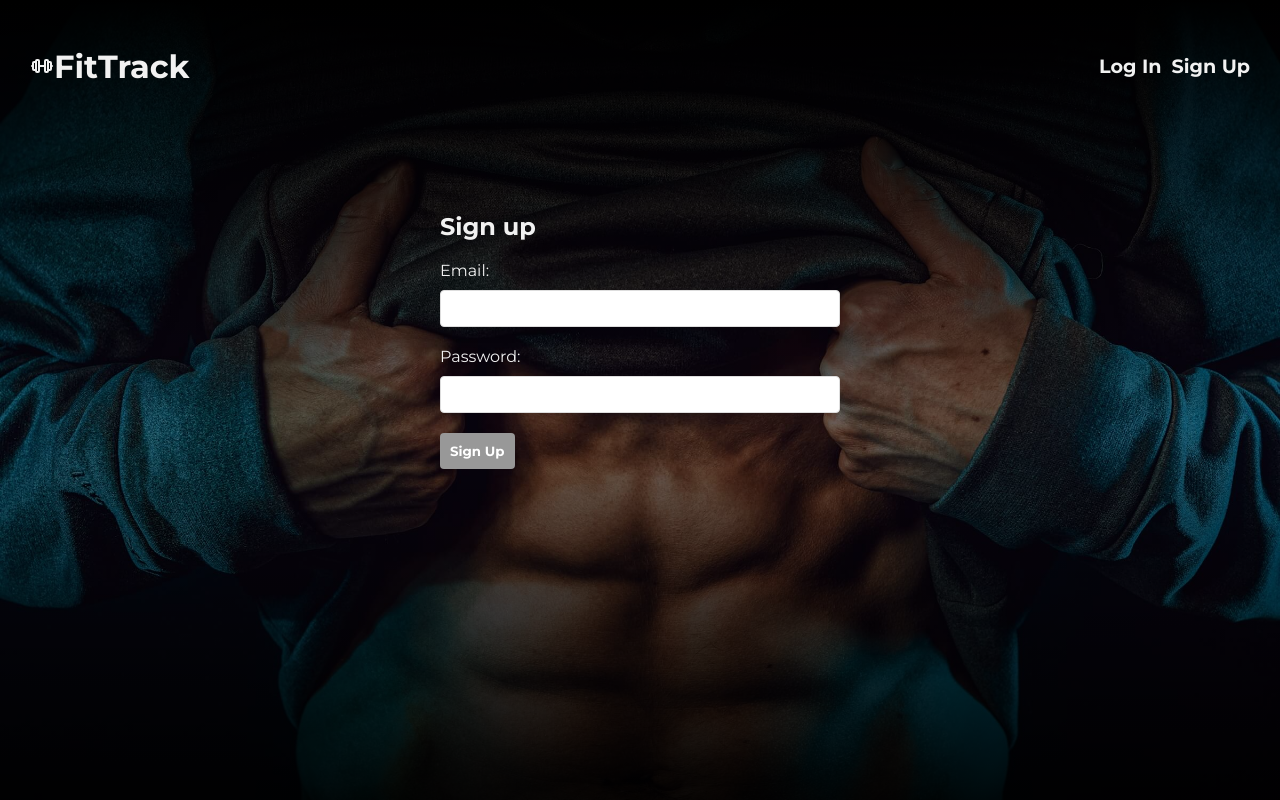
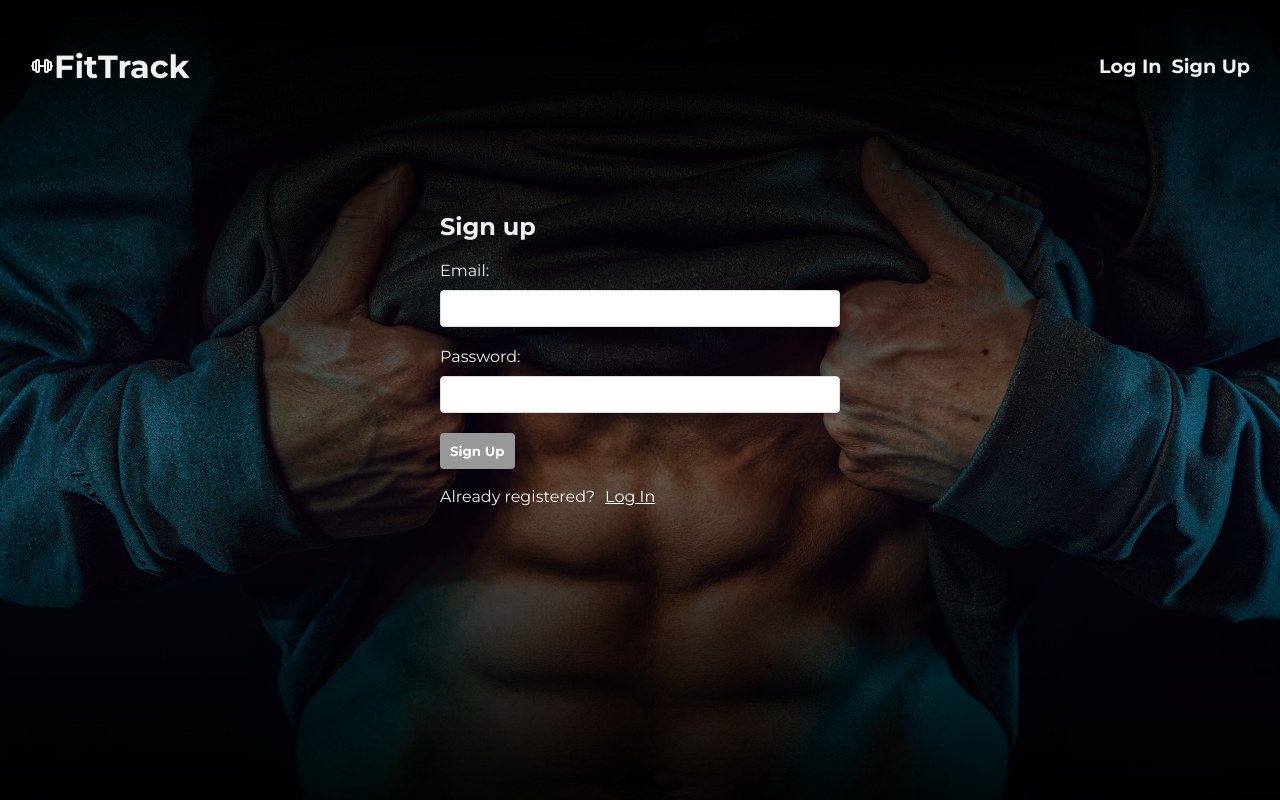
Before and after one commit to sidchopp/mern-workout, a React (Create React App) app in the folder client/: page /signup in a window 1280 px wide. Shown: the top 800 px of the page. Built offline with nearby package versions, Linux system fonts and the light colour scheme.

Commit message:
added suggestions below logIn and SignUp forms

```diff
--- a/client/src/pages/LogIn.js
+++ b/client/src/pages/LogIn.js
@@ -1,4 +1,5 @@
 import { useState } from "react";
+import { Link } from "react-router-dom";
 import { useLogIn } from "../hooks";
 
 const LogIn = () => {
@@ -28,6 +29,12 @@ const LogIn = () => {
       ></input>
       <button disabled={isLoading}>Log In</button>
       {error && <div className="error">{error}</div>}
+      <p>
+        <span style={{ paddingRight: "10px" }}>Not a member?</span>
+        <Link to="/signup" style={{ color: "white" }}>
+          Sign Up
+        </Link>
+      </p>
     </form>
   );
 };
--- a/client/src/pages/SignUp.js
+++ b/client/src/pages/SignUp.js
@@ -1,4 +1,5 @@
 import { useState } from "react";
+import { Link } from "react-router-dom";
 import { useSignUp } from "../hooks";
 
 const SignUp = () => {
@@ -28,6 +29,12 @@ const SignUp = () => {
       ></input>
       <button disabled={isLoading}>Sign Up</button>
       {error && <div className="error">{error}</div>}
+      <p style={{ padding: "2px 0" }}>
+        <span style={{ paddingRight: "10px" }}>Already registered?</span>
+        <Link to="/login" style={{ color: "white" }}>
+          Log In
+        </Link>
+      </p>
     </form>
   );
 };
```
